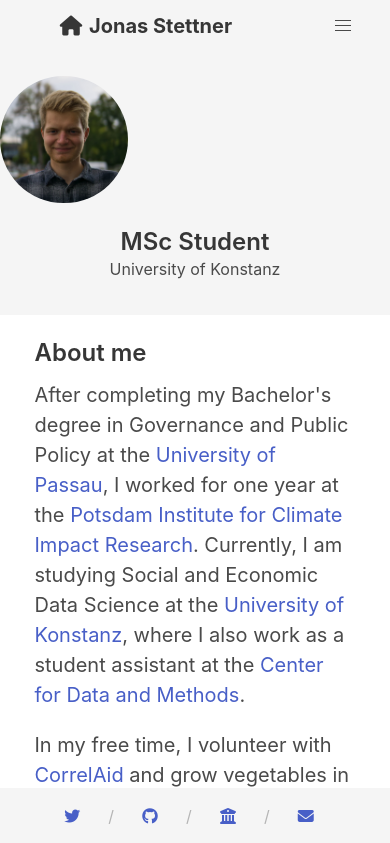
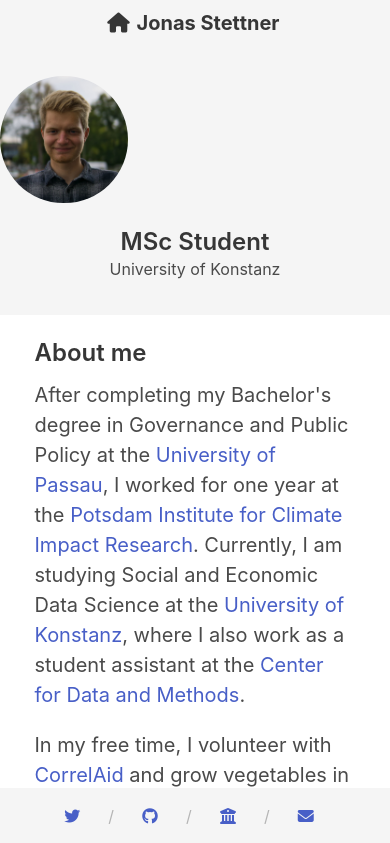
Before and after one commit to JStet/homepage, a Svelte app: page / in a window 390 px wide. Shown: the top 843 px of the page. Built offline with nearby package versions, Linux system fonts and the light colour scheme.

Commit message:
removing nav menu for mobile, because page is too short

```diff
--- a/src/Header.svelte
+++ b/src/Header.svelte
@@ -5,10 +5,9 @@
 <!---Mobile Navbar------------------>
 <nav
   class="navbar is-hidden-desktop is-light is-fixed-top"
-  aria-label="main navigation"
   id="navbar_mobile"
 >
-  <div class="navbar-brand is-mobile is-light">
+  <div class="is-mobile is-light">
     <div class="navbar-item breadcrumb is-marginless center px-6 ">
       <a href="#top" class="has-text-weight-bold is-size-5 logo has-text-dark ">
         <span class="icon is-small">
@@ -16,31 +15,6 @@
         </span>
         <span>Jonas Stettner</span>
       </a>
-    </div>
-    <a
-      role="button"
-      class="navbar-burger column is-2"
-      data-target="navMenu"
-      aria-label="menu"
-      aria-expanded="false"
-    >
-      <span aria-hidden="true" />
-      <span aria-hidden="true" />
-      <span aria-hidden="true" />
-    </a>
-  </div>
-  <div class="navbar-menu has-background-light is-shadowless" id="navMenu">
-    <div class="center breadcrumb is-medium-touch is-small-mobile">
-      <ul>
-        <li>
-          <a href="#projects_hero_mobile">
-            <span class="icon is-small">
-              <i class="fas fa-wrench" />
-            </span>
-            <span>Projects</span>
-          </a>
-        </li>
-      </ul>
     </div>
   </div>
 </nav>
--- a/src/main.js
+++ b/src/main.js
@@ -161,31 +161,6 @@
 
 
 
-  // Get all "navbar-burger" elements
-  const $navbarBurgers = Array.prototype.slice.call(document.querySelectorAll('.navbar-burger'), 0);
-
-  // Check if there are any navbar burgers
-  if ($navbarBurgers.length > 0) {
-
-    // Add a click event on each of them
-    $navbarBurgers.forEach( el => {
-      el.addEventListener('click', () => {
-
-        // Get the target from the "data-target" attribute
-        const target = el.dataset.target;
-        const $target = document.getElementById(target);
-
-        // Toggle the "is-active" class on both the "navbar-burger" and the "navbar-menu"
-        el.classList.toggle('is-active');
-        $target.classList.toggle('is-active');
-        // Toggle class that adds margin to compensate for nav menu
-        hero_mobile.classList.toggle("navbar_margin")
-
-      });
-    });
-
-  }
-
 
     adjust(x) //passing the media query to all of the relevant functions for different behaviours
 
```
